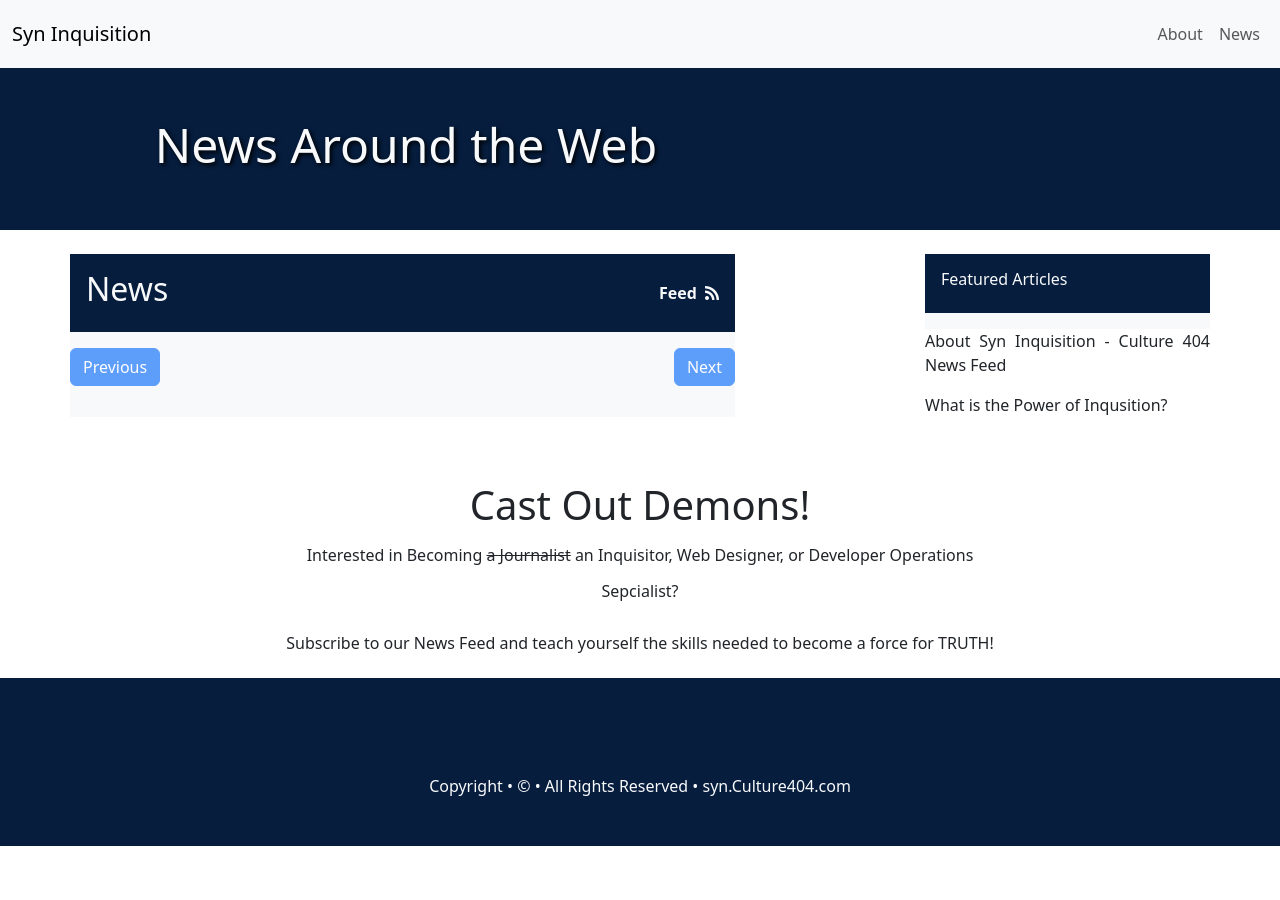
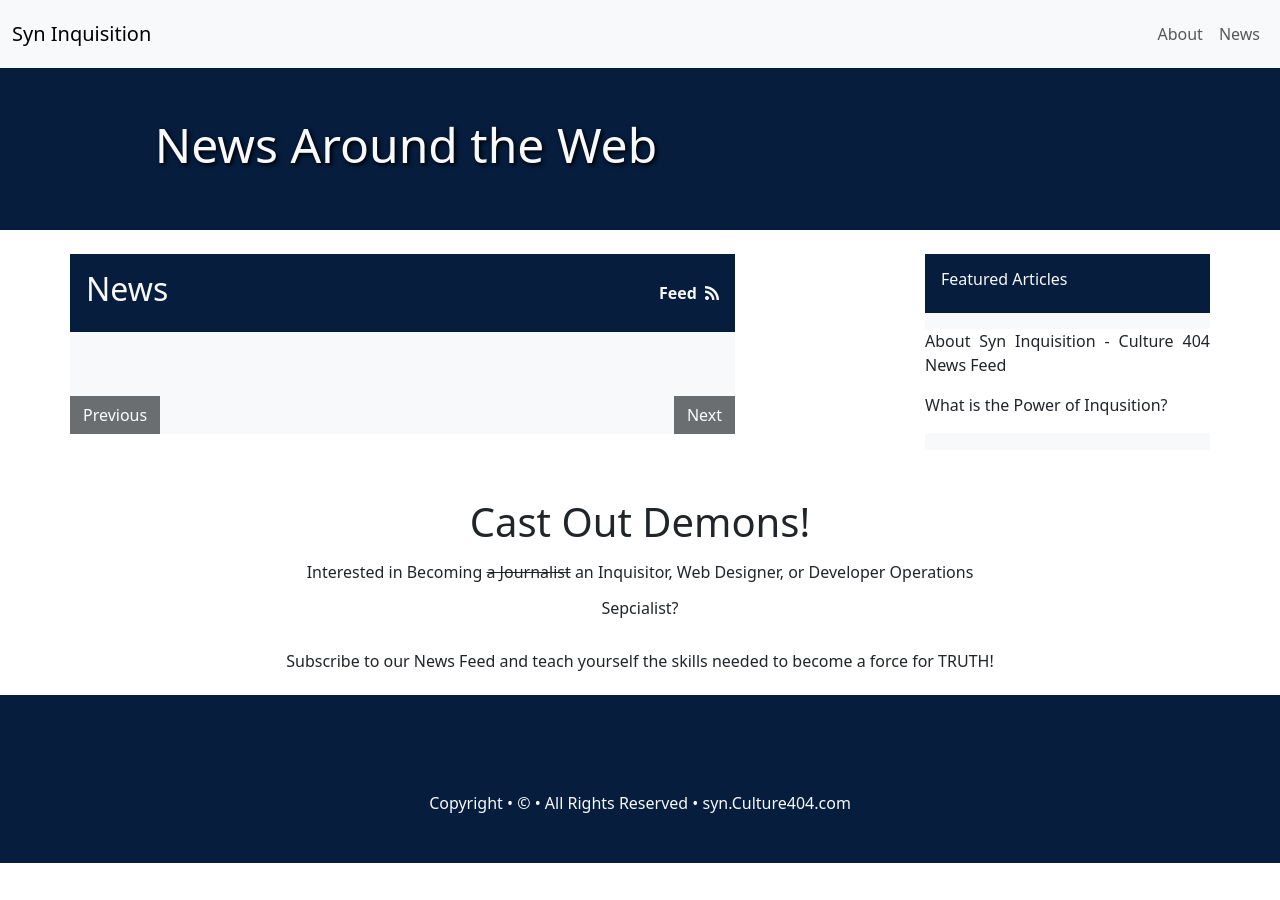
Before and after one commit to Culture-404/Syn_Inquisition, a Jekyll site: the page built from news/index.html, in a window 1280 px wide. Built offline with Jekyll 4.4.1, drawn with Linux system fonts in a browser that asks for light colours; the list of posts is cut into pages by our own code.

Commit message:
pagination

```diff
--- a/news/index.html
+++ b/news/index.html
@@ -66,14 +66,14 @@
 
               <div class="pagination d-flex justify-content-between">
                 {% if paginator.previous_page %}
-                  <a href="{{ paginator.previous_page_path }}" class="btn btn-primary">Previous</a>
+                  <a href="{{ paginator.previous_page_path }}" class="btn btn-dark rounded-0 mt-5">Previous</a>
                 {% else %}
-                  <a class="btn btn-primary disabled">Previous</a>
+                  <a class="btn btn-dark rounded-0 mt-5 disabled">Previous</a>
                 {% endif %}
                 {% if paginator.next_page %}
-                  <a href="{{ paginator.next_page_path }}" class="btn btn-primary">Next</a>
+                  <a href="{{ paginator.next_page_path }}" class="btn btn-dark rounded-0 mt-5">Next</a>
                 {% else %}
-                  <a class="btn btn-primary disabled">Next</a>
+                  <a class="btn btn-dark rounded-0 mt-5 disabled">Next</a>
                 {% endif %}
               </div>
         </div>
```
